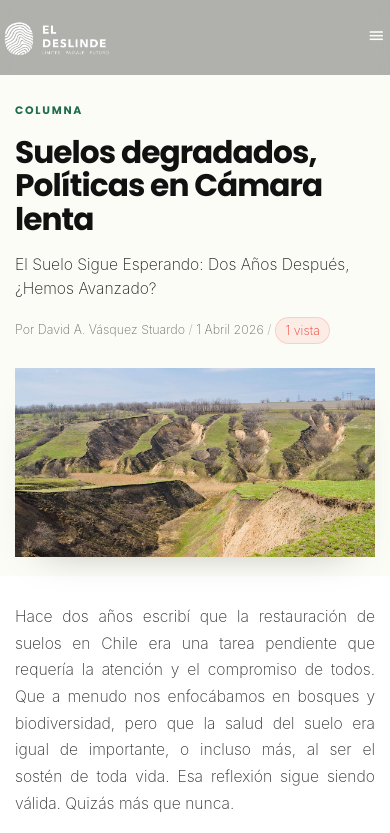
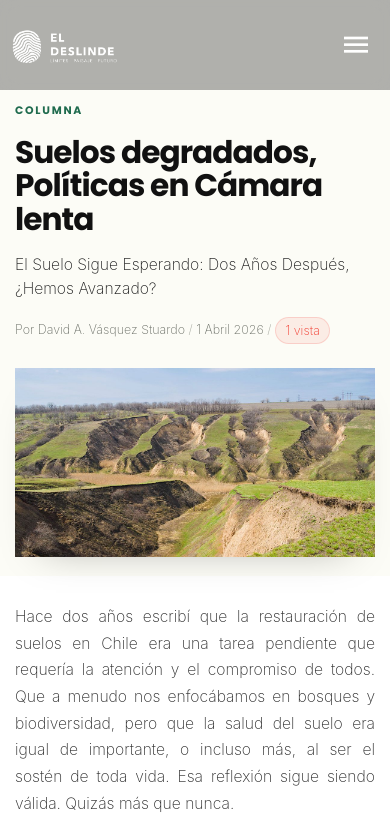
Before and after one commit to dnvasquez/editorial, a plain HTML site: page columna.html in a window 390 px wide. Shown: the top 833 px of the page. Drawn offline with Linux system fonts and the light colour scheme; no server answers; files whose address does not match are found by name.

Commit message:
menu toggle

```diff
--- a/css/style.css
+++ b/css/style.css
@@ -2814,10 +2814,10 @@ body:not([data-cms-page="index"]) #cms-page-hero .container {
   .site-navbar h1 a img {
     max-height: 58px; }
   .site-navbar .site-menu-toggle {
-    padding-top: 0.1rem;
-    padding-bottom: 0.1rem; }
+    padding-top: 0rem;
+    padding-bottom: 0rem; }
   .site-navbar .site-menu-toggle .icon-menu {
-    font-size: 1.75rem; }
+    font-size: 2.75rem; }
   .site-blocks-cover,
   .site-blocks-cover .row {
     min-height: 480px;
@@ -3121,14 +3121,14 @@ body:not([data-cms-page="index"]) #cms-page-hero .container {
   .site-navbar.transparent {
     background: transparent !important; }
   .site-navbar .container {
-    padding-left: 12px;
-    padding-right: 12px; }
+    padding-left: 20px;
+    padding-right: 25px; }
   .site-navbar h1 a {
     font-size: 0.95rem; }
   .site-navbar h1 a img {
     max-height: 44px; }
   .site-navbar .site-menu-toggle .icon-menu {
-    font-size: 1.1rem; }
+    font-size: 2rem; }
   #cms-page-hero .container {
     min-height: 100vh;
     min-height: 100svh;
```
